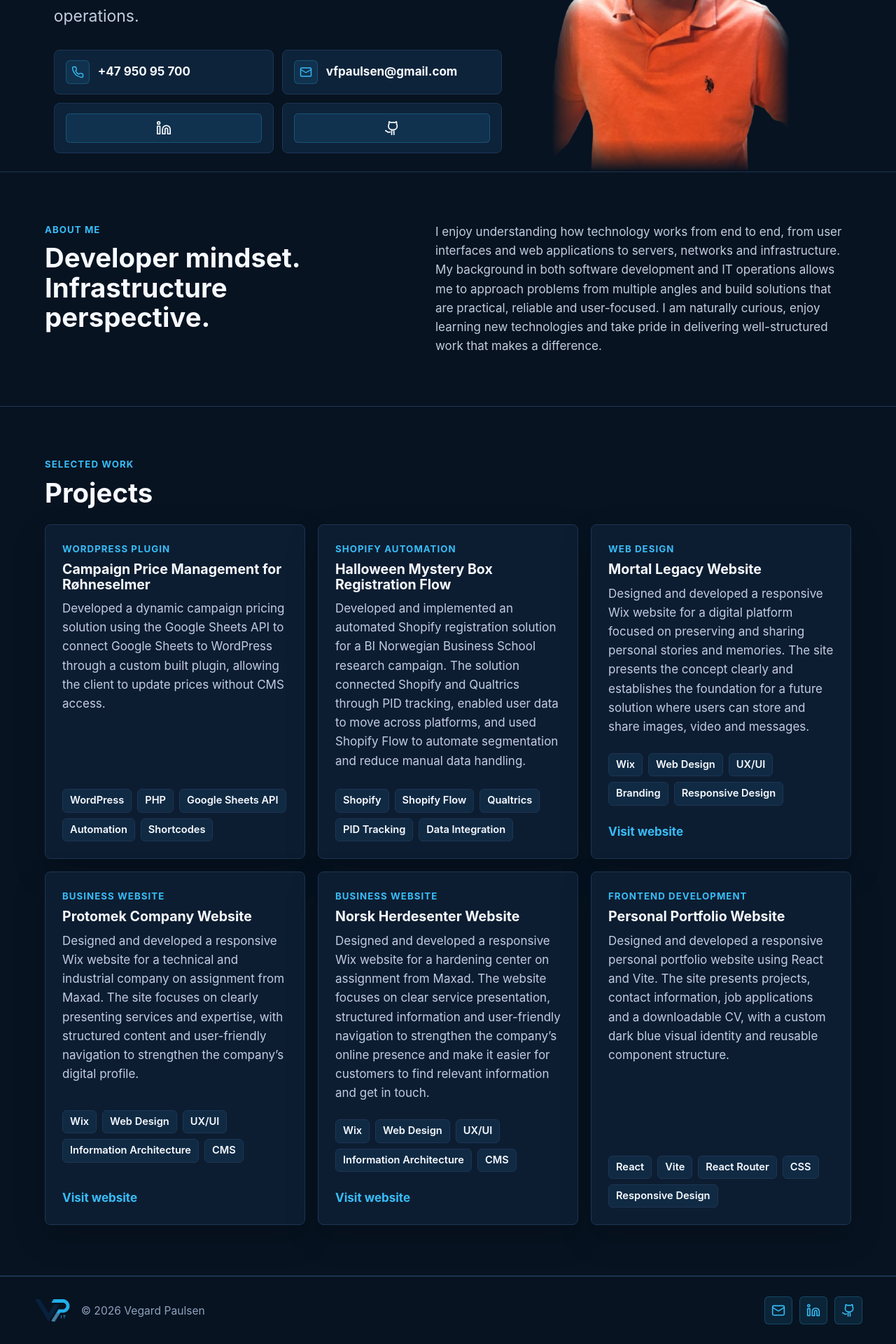
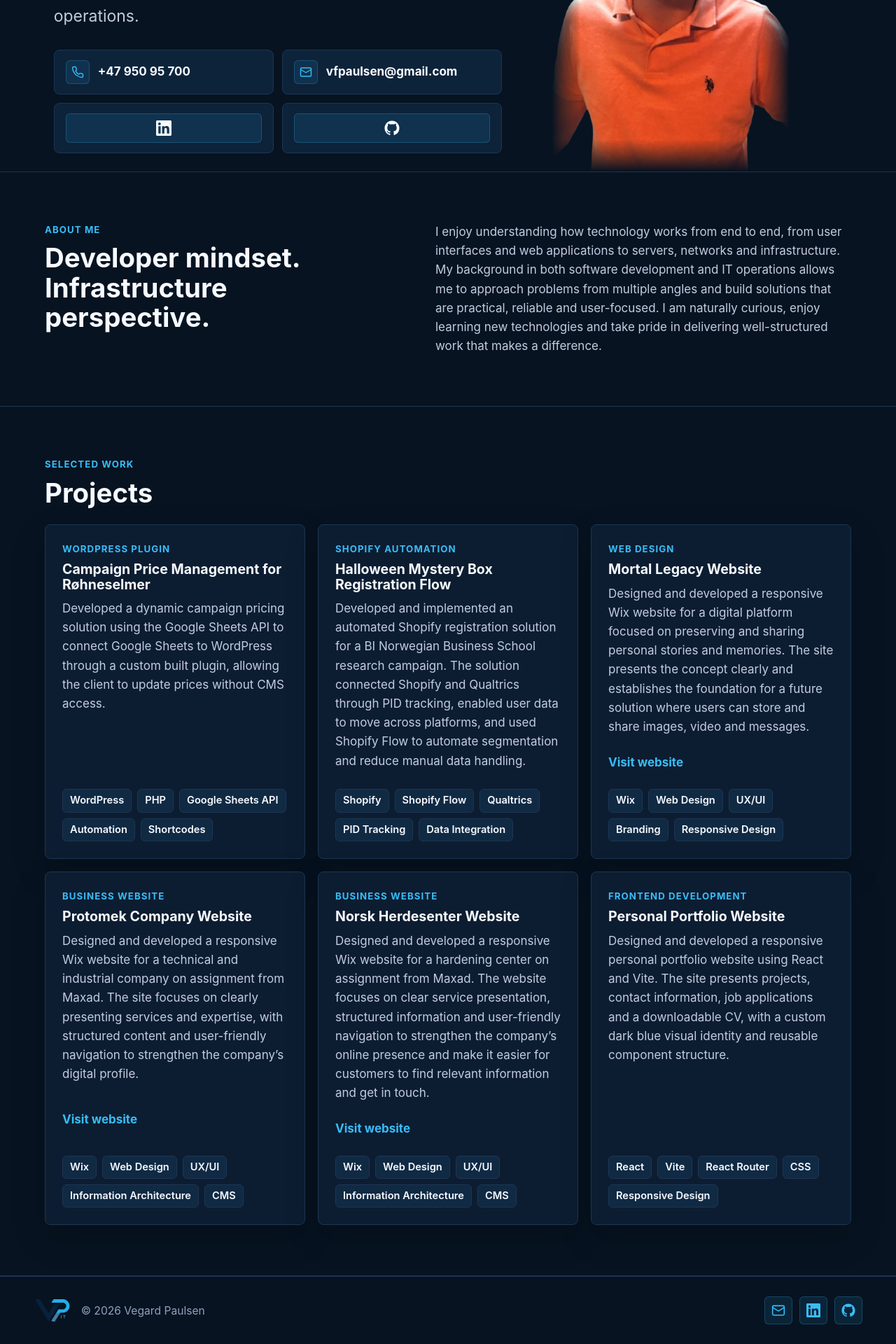
Before and after one commit to vfpaulsen/personal-website, a React (Vite) app: page / in a window 1280 px wide. Shown: the part 304-2224 px from the top of the page at 70% size. Built offline with nearby package versions, Linux system fonts and the light colour scheme.

Commit message:
Changed logos + links in "Projects"
New linkedin and githublogo + changed position on web links in projects

```diff
--- a/src/App.css
+++ b/src/App.css
@@ -200,6 +200,12 @@ main {
   stroke-linecap: round;
   stroke-linejoin: round;
   stroke-width: 1.9;
+}
+
+.contact-icon .brand-svg,
+.footer-icon-link .brand-svg {
+  fill: currentColor;
+  stroke: none;
 }
 
 .icon-only-contact {
--- a/src/components/Footer.jsx
+++ b/src/components/Footer.jsx
@@ -15,10 +15,8 @@ const footerLinks = [
     label: 'LinkedIn',
     href: 'https://www.linkedin.com/in/vfpaulsen/',
     icon: (
-      <svg viewBox="0 0 24 24" aria-hidden="true">
-        <path d="M16 8a6 6 0 0 1 6 6v7h-4v-7a2 2 0 0 0-4 0v7h-4v-7a6 6 0 0 1 6-6Z" />
-        <path d="M2 9h4v12H2z" />
-        <path d="M4 6a2 2 0 1 0 0-4 2 2 0 0 0 0 4Z" />
+      <svg className="brand-svg" viewBox="0 0 24 24" aria-hidden="true">
+        <path d="M20.45 20.45h-3.56v-5.57c0-1.33-.03-3.04-1.85-3.04-1.85 0-2.13 1.44-2.13 2.94v5.67H9.35V8.98h3.42v1.57h.05c.48-.9 1.64-1.85 3.37-1.85 3.6 0 4.26 2.37 4.26 5.45v6.3ZM5.33 7.41a2.06 2.06 0 1 1 0-4.12 2.06 2.06 0 0 1 0 4.12ZM7.11 20.45H3.55V8.98h3.56v11.47ZM22.23 0H1.77C.79 0 0 .77 0 1.72v20.56C0 23.23.79 24 1.77 24h20.46c.98 0 1.77-.77 1.77-1.72V1.72C24 .77 23.21 0 22.23 0Z" />
       </svg>
     ),
   },
@@ -26,9 +24,8 @@ const footerLinks = [
     label: 'GitHub',
     href: 'https://github.com/vfpaulsen',
     icon: (
-      <svg viewBox="0 0 24 24" aria-hidden="true">
-        <path d="M15 22v-4a4.8 4.8 0 0 0-1-3.5c3 0 6-2 6-5.5.08-1.25-.27-2.48-1-3.5.28-1.15.28-2.35 0-3.5 0 0-1 0-3 1.5a10.4 10.4 0 0 0-5.5 0C8.5 2 7.5 2 7.5 2c-.3 1.15-.3 2.35 0 3.5A5.4 5.4 0 0 0 6.5 9c0 3.5 3 5.5 6 5.5a4.8 4.8 0 0 0-1 3.5v4" />
-        <path d="M9 18c-4.51 2-5-2-7-2" />
+      <svg className="brand-svg" viewBox="0 0 24 24" aria-hidden="true">
+        <path d="M12 .5C5.65.5.5 5.65.5 12c0 5.08 3.29 9.38 7.86 10.9.58.1.79-.25.79-.56v-2.15c-3.2.7-3.87-1.37-3.87-1.37-.52-1.33-1.27-1.68-1.27-1.68-1.04-.71.08-.7.08-.7 1.15.08 1.76 1.18 1.76 1.18 1.02 1.75 2.68 1.25 3.34.95.1-.74.4-1.25.73-1.54-2.56-.29-5.25-1.28-5.25-5.69 0-1.26.45-2.28 1.18-3.08-.12-.29-.51-1.46.11-3.04 0 0 .96-.31 3.16 1.18A10.97 10.97 0 0 1 12 6.01c.98 0 1.96.13 2.88.39 2.19-1.49 3.15-1.18 3.15-1.18.63 1.58.23 2.75.11 3.04.74.8 1.18 1.82 1.18 3.08 0 4.42-2.7 5.39-5.27 5.68.41.36.78 1.06.78 2.14v3.18c0 .31.21.67.8.56A11.5 11.5 0 0 0 23.5 12C23.5 5.65 18.35.5 12 .5Z" />
       </svg>
     ),
   },
--- a/src/pages/Home.jsx
+++ b/src/pages/Home.jsx
@@ -90,16 +90,13 @@ const icons = {
     </svg>
   ),
   linkedin: (
-    <svg viewBox="0 0 24 24" aria-hidden="true">
-      <path d="M16 8a6 6 0 0 1 6 6v7h-4v-7a2 2 0 0 0-4 0v7h-4v-7a6 6 0 0 1 6-6Z" />
-      <path d="M2 9h4v12H2z" />
-      <path d="M4 6a2 2 0 1 0 0-4 2 2 0 0 0 0 4Z" />
+    <svg className="brand-svg" viewBox="0 0 24 24" aria-hidden="true">
+      <path d="M20.45 20.45h-3.56v-5.57c0-1.33-.03-3.04-1.85-3.04-1.85 0-2.13 1.44-2.13 2.94v5.67H9.35V8.98h3.42v1.57h.05c.48-.9 1.64-1.85 3.37-1.85 3.6 0 4.26 2.37 4.26 5.45v6.3ZM5.33 7.41a2.06 2.06 0 1 1 0-4.12 2.06 2.06 0 0 1 0 4.12ZM7.11 20.45H3.55V8.98h3.56v11.47ZM22.23 0H1.77C.79 0 0 .77 0 1.72v20.56C0 23.23.79 24 1.77 24h20.46c.98 0 1.77-.77 1.77-1.72V1.72C24 .77 23.21 0 22.23 0Z" />
     </svg>
   ),
   github: (
-    <svg viewBox="0 0 24 24" aria-hidden="true">
-      <path d="M15 22v-4a4.8 4.8 0 0 0-1-3.5c3 0 6-2 6-5.5.08-1.25-.27-2.48-1-3.5.28-1.15.28-2.35 0-3.5 0 0-1 0-3 1.5a10.4 10.4 0 0 0-5.5 0C8.5 2 7.5 2 7.5 2c-.3 1.15-.3 2.35 0 3.5A5.4 5.4 0 0 0 6.5 9c0 3.5 3 5.5 6 5.5a4.8 4.8 0 0 0-1 3.5v4" />
-      <path d="M9 18c-4.51 2-5-2-7-2" />
+    <svg className="brand-svg" viewBox="0 0 24 24" aria-hidden="true">
+      <path d="M12 .5C5.65.5.5 5.65.5 12c0 5.08 3.29 9.38 7.86 10.9.58.1.79-.25.79-.56v-2.15c-3.2.7-3.87-1.37-3.87-1.37-.52-1.33-1.27-1.68-1.27-1.68-1.04-.71.08-.7.08-.7 1.15.08 1.76 1.18 1.76 1.18 1.02 1.75 2.68 1.25 3.34.95.1-.74.4-1.25.73-1.54-2.56-.29-5.25-1.28-5.25-5.69 0-1.26.45-2.28 1.18-3.08-.12-.29-.51-1.46.11-3.04 0 0 .96-.31 3.16 1.18A10.97 10.97 0 0 1 12 6.01c.98 0 1.96.13 2.88.39 2.19-1.49 3.15-1.18 3.15-1.18.63 1.58.23 2.75.11 3.04.74.8 1.18 1.82 1.18 3.08 0 4.42-2.7 5.39-5.27 5.68.41.36.78 1.06.78 2.14v3.18c0 .31.21.67.8.56A11.5 11.5 0 0 0 23.5 12C23.5 5.65 18.35.5 12 .5Z" />
     </svg>
   ),
 }
@@ -166,16 +163,16 @@ function Home() {
                 <h3>{project.title}</h3>
                 <p>{project.description}</p>
               </div>
+              {project.link ? (
+                <a className="project-link" href={project.link} target="_blank" rel="noreferrer">
+                  Visit website
+                </a>
+              ) : null}
               <ul className="tag-list" aria-label={`${project.title} technologies`}>
                 {project.stack.map((tag) => (
                   <li key={tag}>{tag}</li>
                 ))}
               </ul>
-              {project.link ? (
-                <a className="project-link" href={project.link} target="_blank" rel="noreferrer">
-                  Visit website
-                </a>
-              ) : null}
             </article>
           ))}
         </div>
```
Also changed, not shown: public/profile-placeholder.svg (deleted).
